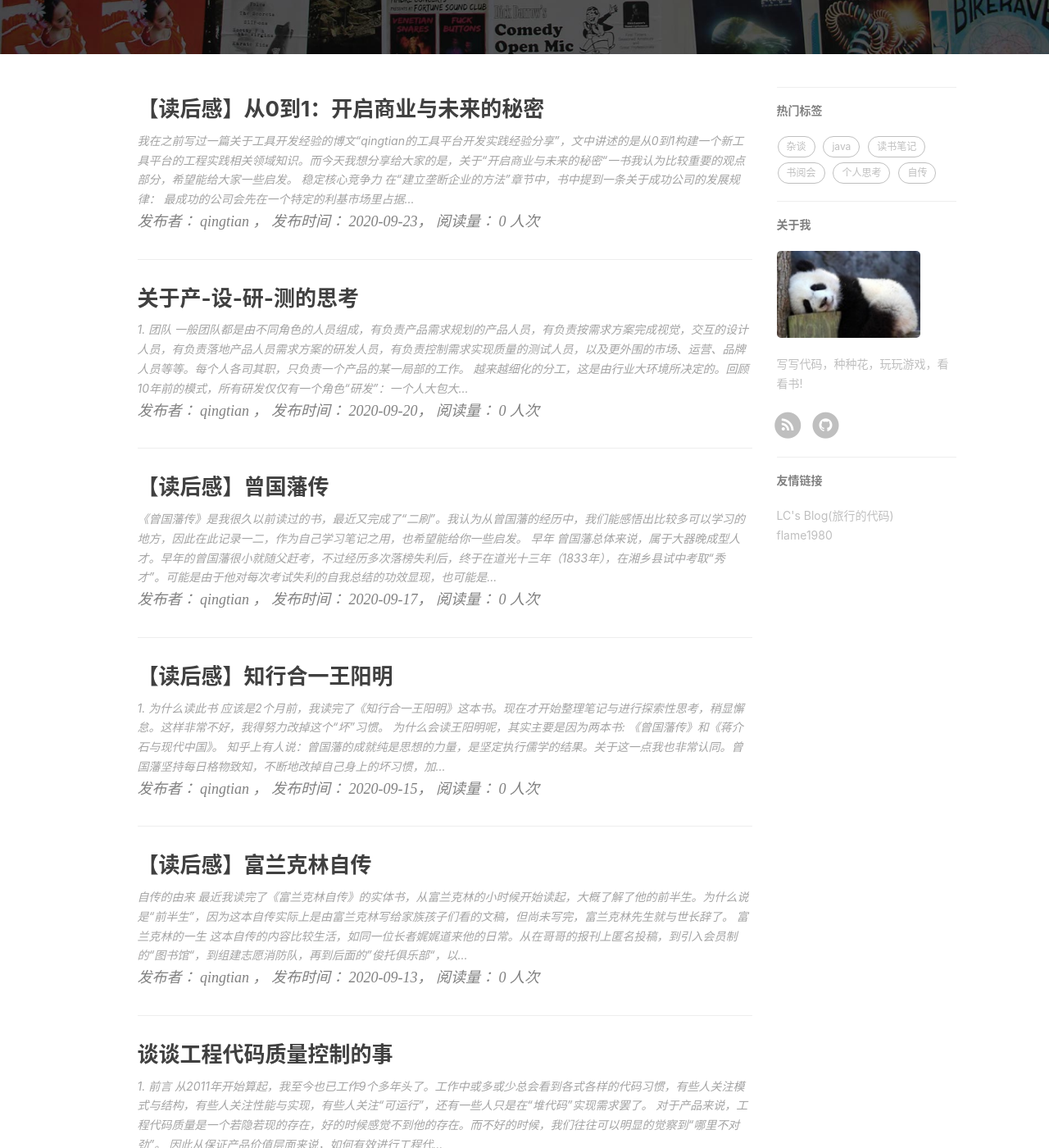
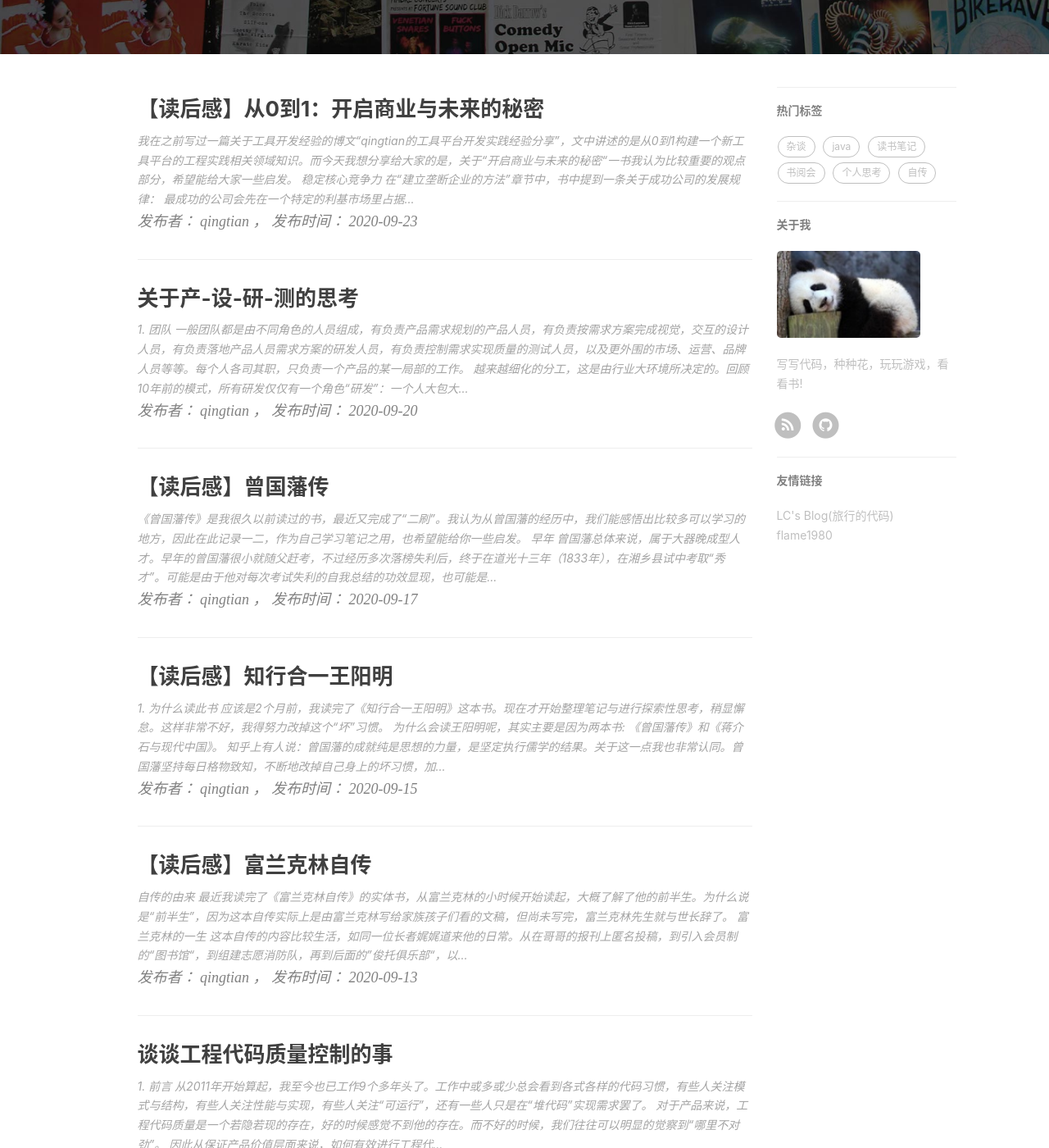
Before and after one commit to qingtian/qingtian.github.com, a Jekyll site: the page built from index.html, in a window 1280 px wide and 1400 px high, scrolled down 409 px. Shown: the whole window at 82% size. Built offline with Jekyll 4.4.1, drawn with Linux system fonts in a browser that asks for light colours; nearby versions of some CDN libraries; the list of posts is cut into pages by our own code; comment, search, counter and statistics services are not loaded; some of the changed text lies outside the part shown.

Commit message:
修复首页阅读量显示问题

```diff
--- a/index.html
+++ b/index.html
@@ -21,11 +21,7 @@ valine-path: '/'
     </a>
     <p class="post-meta">
         发布者： {% if post.author %}{{ post.author }}{% else %}{{ site.title }}{% endif %} ，
-        发布时间： {{ post.date | date: "%Y-%m-%d" }}，
-        <span id="{{ page.valine-path }}" class="valine-info leancloud_visitors" data-flag-title="{{ page.title }}">
-            <span class="valine-name">阅读量：</span>
-            <span class="valine-count leancloud-visitors-count">0</span> 人次
-        </span>
+        发布时间： {{ post.date | date: "%Y-%m-%d" }}
     </p>
 </div>
 <hr>
```
